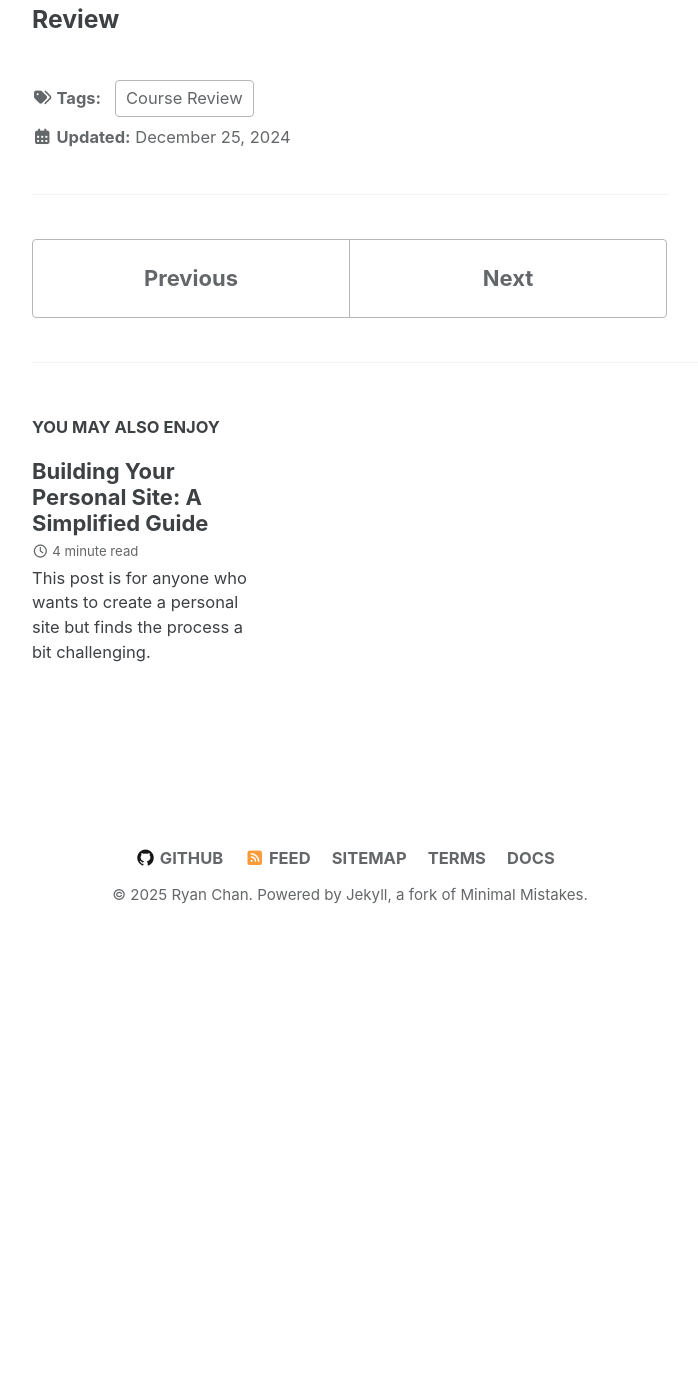
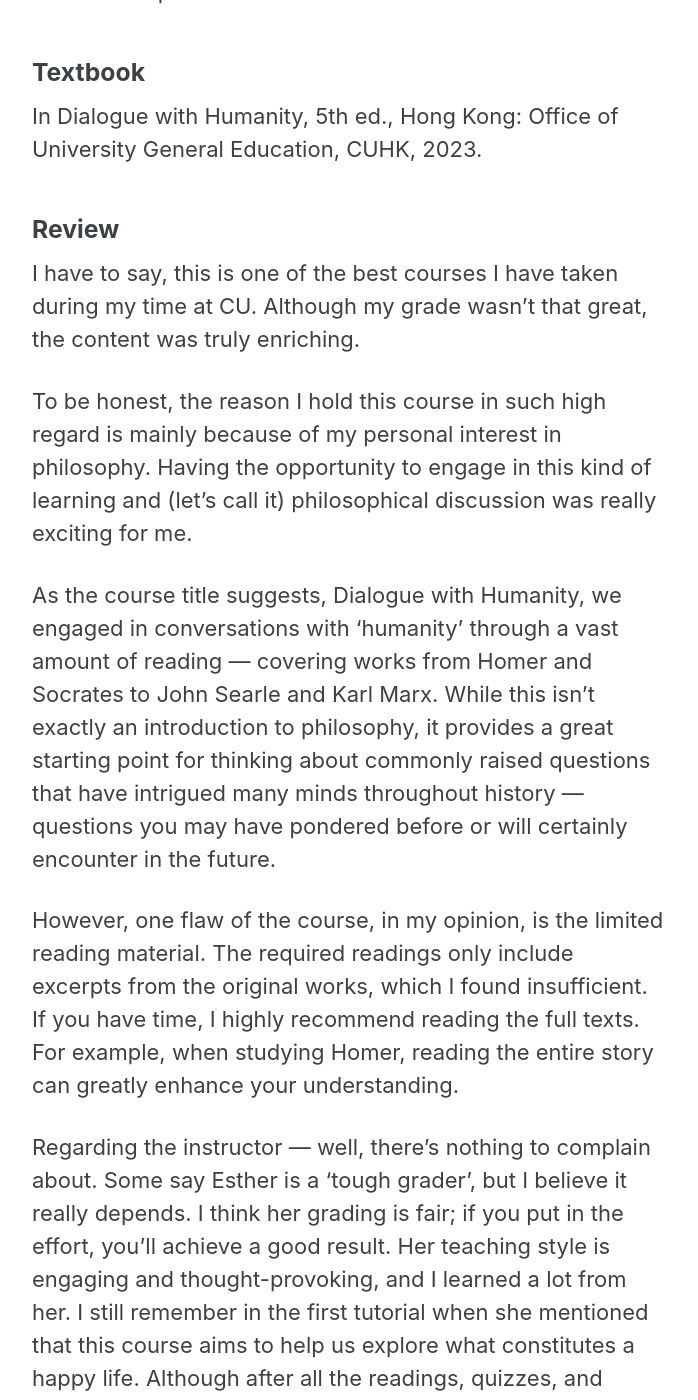
Before and after one commit to dizzyryan/ryanc.wtf, a Jekyll site: the page built from _posts/cuhk-course-review/y2-fall/2024-12-25-UGFH1000.md, in a window 1280 px wide and 1400 px high, scrolled down 553 px. Shown: the whole window, without its empty margins (290-988 px from the left). Built offline with Jekyll 4.4.1, drawn with Linux system fonts in a browser that asks for light colours; cached includes are drawn as plain includes; before the commit the page ends 1504 px from its top, so only the background shows below that; some of the changed text lies outside the part shown.

Commit message:
update UGFH1000 course review

```diff
--- a/_posts/cuhk-course-review/y2-fall/2024-12-25-UGFH1000.md
+++ b/_posts/cuhk-course-review/y2-fall/2024-12-25-UGFH1000.md
@@ -14,9 +14,23 @@ Term Taken: 2024 Fall
 Instructor: Dr. WONG Wing Yu Esther
 
 ### Grading Scheme
-*
+* Lecture and Tutorial Participation: 30% (Attendance: 5%)
+* Quizzes: 20%
+* Reflective essay: 20%
+* Term Paper: 30%
 
 ### Textbook
-
+In Dialogue with Humanity, 5th ed., Hong Kong: Office of University General Education, CUHK, 2023.
 
 ### Review
+I have to say, this is one of the best courses I have taken during my time at CU. Although my grade wasn’t that great, the content was truly enriching.
+
+To be honest, the reason I hold this course in such high regard is mainly because of my personal interest in philosophy. Having the opportunity to engage in this kind of learning and (let's call it) philosophical discussion was really exciting for me.
+
+As the course title suggests, Dialogue with Humanity, we engaged in conversations with 'humanity' through a vast amount of reading — covering works from Homer and Socrates to John Searle and Karl Marx. While this isn't exactly an introduction to philosophy, it provides a great starting point for thinking about commonly raised questions that have intrigued many minds throughout history — questions you may have pondered before or will certainly encounter in the future.
+
+However, one flaw of the course, in my opinion, is the limited reading material. The required readings only include excerpts from the original works, which I found insufficient. If you have time, I highly recommend reading the full texts. For example, when studying Homer, reading the entire story can greatly enhance your understanding.
+
+Regarding the instructor — well, there's nothing to complain about. Some say Esther is a 'tough grader', but I believe it really depends. I think her grading is fair; if you put in the effort, you’ll achieve a good result. Her teaching style is engaging and thought-provoking, and I learned a lot from her. I still remember in the first tutorial when she mentioned that this course aims to help us explore what constitutes a happy life. Although after all the readings, quizzes, and essay writing that made us rack our brains, it felt like we were heading towards devastation rather than happiness. But in the end, the course helps you realize its true purpose. You may not find the ultimate answer to happiness, but you'll gain insights into how to navigate the seemingly meaningless and repetitive aspects of life — understanding why, how, and what gives you the faith to keep going.
+
+A great course, indeed.
```
